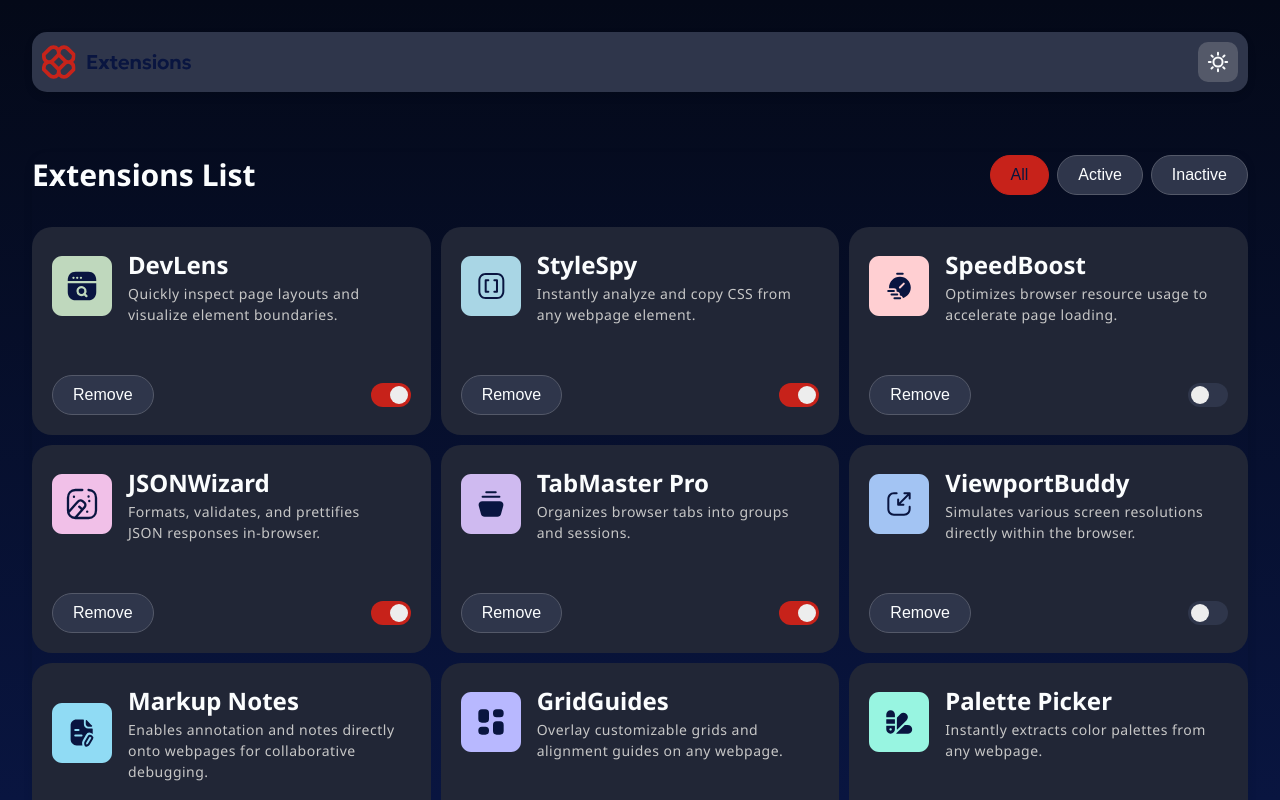
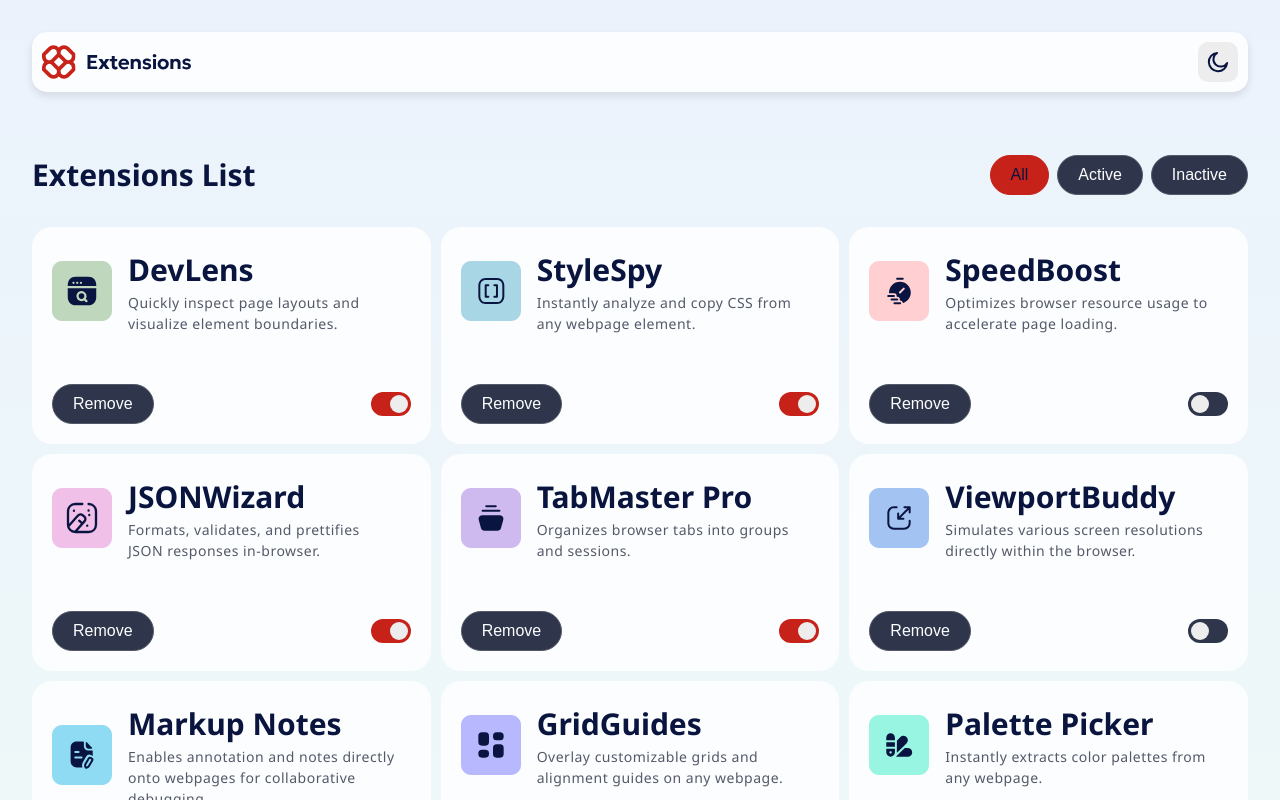
Before and after one commit to Ledelara/browser-extension-manager, a React (Vite) app: page / in a window 1280 px wide. Shown: the top 800 px of the page. Built offline with nearby package versions, Linux system fonts and the light colour scheme.

Commit message:
♻️ refactor: trocando tema de forma dinâmica

```diff
--- a/src/App.tsx
+++ b/src/App.tsx
@@ -1,15 +1,25 @@
 import { ThemeProvider } from "styled-components";
-import { theme } from "./components/StyledComponents/globalStyle";
 import HeaderComponent from "./components/Header/Header";
 import ContainerComponent from "./components/Container/Container";
 import ExtensionList from "./components/ExtensionList/ExtensionList";
+import { useState } from "react";
+import { darkTheme, lightTheme } from "./styles/theme";
 import "./App.css";
+import { GlobalStyle } from "./components/StyledComponents/globalStyle";
 
 function App() {
+
+  const [themeName, setThemeName] = useState<'light' | 'dark'>('light');
+  const theme = themeName === 'light' ? lightTheme : darkTheme;
+
   return (
     <ThemeProvider theme={theme}>
+      <GlobalStyle />
       <header>
-        <HeaderComponent />
+        <HeaderComponent
+          themeName={themeName}
+          setThemeName={setThemeName}
+        />
       </header>
       <body>
         <ContainerComponent>
--- a/src/components/CardComponent/CardComponent.tsx
+++ b/src/components/CardComponent/CardComponent.tsx
@@ -1,5 +1,7 @@
 import { Button } from "../StyledComponents/Button/Button";
 import { Card } from "../StyledComponents/Card/Card";
+import { Paragraph } from "../StyledComponents/Paragraph/Paragraph";
+import { Text } from "../StyledComponents/Text/Text";
 import "./CardComponent.css";
 
 interface CardComponentProps {
@@ -16,8 +18,8 @@
         <div className="card-component__extension-header">
           <img src={logo} alt={`${name} logo`} className="card-component__logo" />
           <div className="card-component__text-container">
-            <h2 className="card-component__name">{name}</h2>
-            <p className="card-component__description">{description}</p>
+            <Paragraph className="card-component__name">{name}</Paragraph>
+            <Text className="card-component__description">{description}</Text>
           </div>
         </div>
 
--- a/src/components/StyledComponents/Card/Card.ts
+++ b/src/components/StyledComponents/Card/Card.ts
@@ -1,7 +1,7 @@
 import styled from "styled-components";
 
 const Card = styled.div`
-  background-color: var(--neutral-800);
+  background-color: ${({ theme }) => theme.bodyBg};
   border-radius: 20px;
   padding: 20px;
   transition: transform 0.3s ease, box-shadow 0.3s ease;
--- a/src/components/StyledComponents/Container/Container.ts
+++ b/src/components/StyledComponents/Container/Container.ts
@@ -9,7 +9,6 @@
   color: var(--neutral-0);
   width: 100%;
   border-radius: 15px;
-  box-shadow: 0 4px 8px rgba(0, 0, 0, 0.1);
 
   @media (max-width: 768px) {
     margin-top: 20px;
--- a/src/components/StyledComponents/Header/Header.ts
+++ b/src/components/StyledComponents/Header/Header.ts
@@ -5,7 +5,7 @@
   justify-content: space-between;
   align-items: center;
   padding: 5px 10px;
-  background-color: var(--neutral-700);
+  background-color: ${({ theme }) => theme.headerBg};
   color: var(--neutral-0);
   width: 100%;
   border-radius: 15px;
--- a/src/components/StyledComponents/Paragraph/Paragraph.ts
+++ b/src/components/StyledComponents/Paragraph/Paragraph.ts
@@ -4,6 +4,7 @@
   font-size: 30px;
   font-weight: bold;
   line-height: 1.5;
+  color: ${({ theme }) => theme.paragraphColor};
 `
 
 export { Paragraph };
--- a/src/components/StyledComponents/ThemeToggle/ThemeToggle.ts
+++ b/src/components/StyledComponents/ThemeToggle/ThemeToggle.ts
@@ -7,7 +7,7 @@
   width: 40px;
   height: 40px;
   border-radius: 10px;
-  background-color: var(--neutral-600);
+  background-color: ${({ theme }) => theme.toggleBg};
   cursor: pointer;
   border: none;
 `
```
